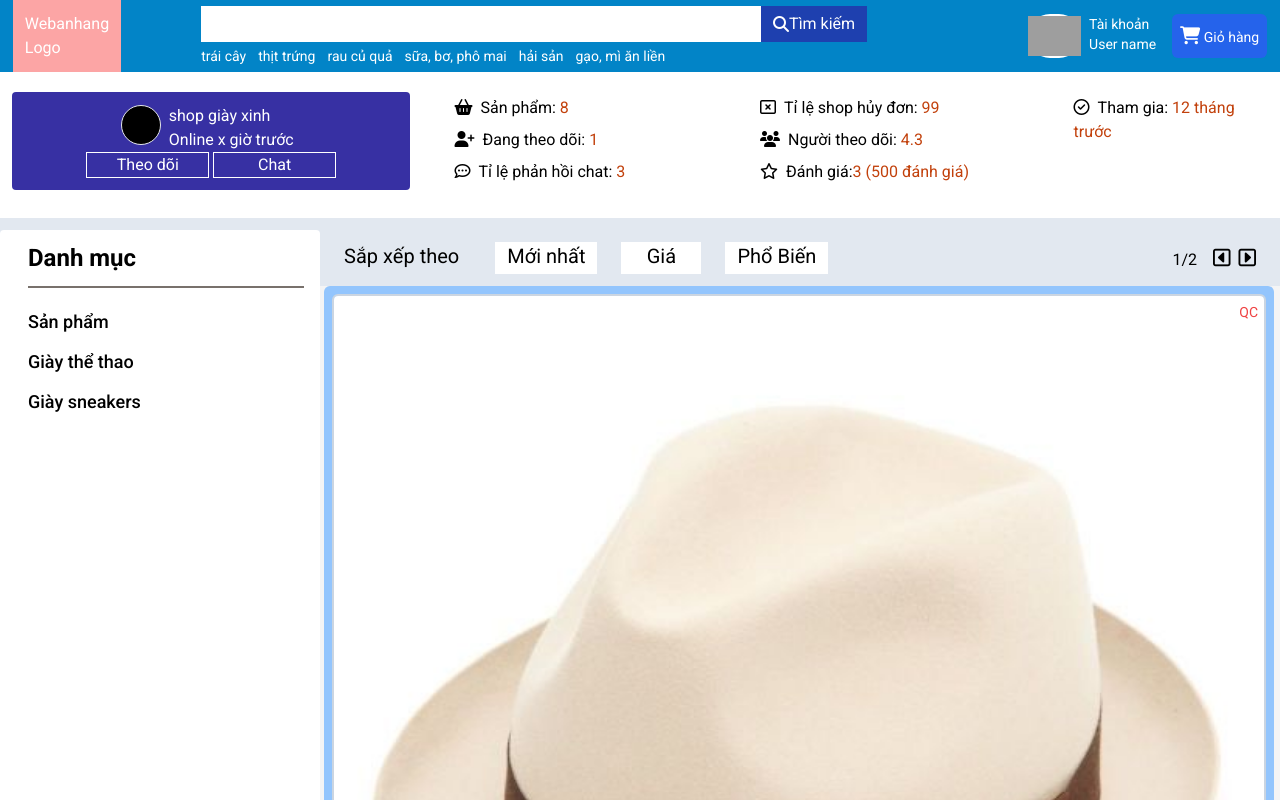
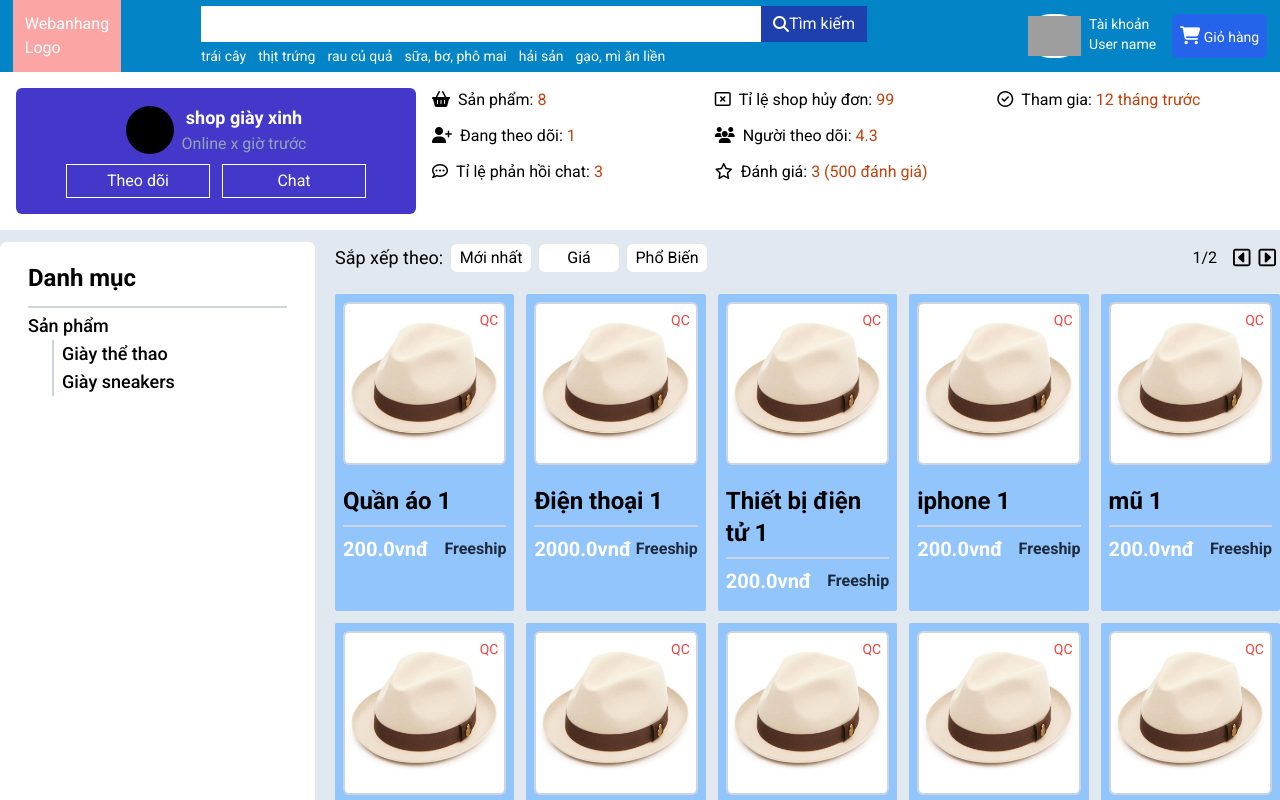
Before and after one commit to dtpvy/NPCNPM_20CLC01_Group2, a React (Vite) app in the folder src/fe/: page /profile/seller-profile in a window 1280 px wide. Shown: the top 800 px of the page. Built offline with nearby package versions, Linux system fonts and the light colour scheme; grey boxes are pictures that could not be loaded.

Commit message:
fix seller profile

```diff
--- a/src/fe/src/Components/Home/Suggestion/ProductBox.jsx
+++ b/src/fe/src/Components/Home/Suggestion/ProductBox.jsx
@@ -3,7 +3,7 @@ import img from "./hat.jpg";
 
 export default function ProductBox(props) {
 	return (
-		<div className="relative bg-blue-300 p-2 pb-4 flex flex-col items-start gap-2 rounded-md w-full cursor-pointer hover:scale-105 duration-300 hover:shadow-2xl">
+		<div className="relative bg-blue-300 p-2 pb-4 flex flex-col items-start gap-2 rounded-sm w-full cursor-pointer hover:scale-105 duration-300 hover:shadow-2xl">
 			<img className="w-full rounded-md mb-3 border-2 border-slate-300" src={img} alt="" />
 
 			<div className="absolute text-sm text-red-500 top-4 right-4">QC</div>
@@ -11,7 +11,7 @@ export default function ProductBox(props) {
 					<i className="fa fa-heart-o"></i>
 				</a> */}
 			<p className="font-semibold text-2xl">{props.product}</p>
-			<div className="w-full h-0.5 bg-green-300"></div>
+			<div className="w-full h-0.5 bg-slate-300"></div>
 			<div className="flex justify-between w-full items-center">
 				<p className="text-xl text-white font-semibold">{props.price}vnđ </p>
 				<div className="text-slate-800 font-bold">Freeship</div>
--- a/src/fe/src/Components/SellerProfile/Category.jsx
+++ b/src/fe/src/Components/SellerProfile/Category.jsx
@@ -3,15 +3,17 @@ import React from "react";
 export default function Category() {
 	let categories = ["Giày thể thao", "Giày sneakers"];
 	let Categories = categories.map((thing) => {
-    return <p className="pb-3 font-medium">{thing}</p>;
+		return <p className="font-medium">{thing}</p>;
 	});
 	return (
-    <div className="w-3/12 inline-block bg-white text-lg rounded pl-7 pt-3">
-      <p className="text-2xl font-bold border-b-2 border-stone-500	pb-3 mr-4">
-        Danh mục
-      </p>
-      <p className="mt-2 py-3 font-medium">Sản phẩm</p>
-      {Categories}
+		<div className="bg-white text-lg rounded-md px-7 py-5 flex flex-col">
+			<p className="text-2xl font-bold">Danh mục</p>
+			<div className="w-full h-0.5 bg-slate-300 mt-3 mb-1"></div>
+			<p className="font-medium">Sản phẩm</p>
+			<div className="flex gap-2 pl-6">
+				<div className="w-0.5 h-full bg-slate-300"></div>
+				<div className="flex flex-col">{Categories}</div>
+			</div>
 		</div>
 	);
 }
--- a/src/fe/src/Components/SellerProfile/Products/index.jsx
+++ b/src/fe/src/Components/SellerProfile/Products/index.jsx
@@ -1,7 +1,8 @@
 import React from "react";
 import ProductBox from "../../Home/Suggestion/ProductBox";
+
 export default function Products() {
-	let products = [
+	const products = [
 		{ name: "Quần áo 1", price: "200.0" },
 		{ name: "Điện thoại 1", price: "2000.0" },
 		{ name: "Thiết bị điện tử 1", price: "200.0" },
@@ -15,38 +16,39 @@ export default function Products() {
 		{ name: "Sách 1", price: "200.0" },
 		{ name: "áo 1", price: "200.0" },
 	];
-	let Products = products.map((thing) => {
-		return (
-			<ProductBox
-				widthSmall="w-2/12"
-				widthLarge="w-2/12"
-				product={thing.name}
-				price={thing.price}
-			/>
-		);
+	const Products = products.map((thing, index) => {
+		return <ProductBox key={index} product={thing.name} price={thing.price} />;
 	});
+
 	return (
-		<div className="category-container w-3/4 inline-block ">
-			<div className="flex items-center	justify-between">
-				<div>
-					<p className="inline-block text-xl mx-3 px-3 h-8 w-23 text-center">Sắp xếp theo</p>
-					<p className="inline-block text-xl m-3 bg-white h-8 w-22 px-3 text-center">Mới nhất</p>
-					<p className="inline-block text-xl m-3 bg-white h-8 w-20 text-center">Giá</p>
-					<p className="inline-block text-xl m-3 bg-white h-8 w-22 px-3 text-center">Phổ Biến</p>
+		<div className="">
+			<div className="flex items-center justify-between mb-5">
+				<div className="flex gap-2">
+					<div className="text-lg">Sắp xếp theo:</div>
+					<div className="bg-white w-20 flex items-center justify-center rounded-md hover:bg-slate-300">
+						Mới nhất
+					</div>
+					<div className="bg-white w-20 flex items-center justify-center rounded-md hover:bg-slate-300">
+						Giá
+					</div>
+					<div className="bg-white w-20 flex items-center justify-center rounded-md hover:bg-slate-300">
+						Phổ Biến
+					</div>
 				</div>
-				<div className="px-5">
-					<span>1</span>
-					<span>/2</span>
-					<a className="">
+				<div className="flex items-center">
+					<div className="h-8 flex items-center">
+						<span>1</span>
+						<span>/2</span>
+					</div>
+					<div className="h-8 flex items-center">
 						<i className="fa fa-toggle-left	text-xl mx-1 pl-3"></i>
-					</a>
-					<a className="">
+					</div>
+					<div className="h-8 flex items-center">
 						<i className="fa fa-toggle-right text-xl mx-1"></i>
-					</a>
+					</div>
 				</div>
 			</div>
-
-			<div className="flex flex-wrap bg-zinc-100 pb-1.5 pr-1.5 pl-1">{Products}</div>
+			<div className="grid grid-cols-5 gap-3">{Products}</div>
 		</div>
 	);
 }
--- a/src/fe/src/Components/SellerProfile/SellerInfor/index.jsx
+++ b/src/fe/src/Components/SellerProfile/SellerInfor/index.jsx
@@ -13,61 +13,58 @@ export default function SellerInfor() {
 		join: "12 tháng trước",
 	};
 	return (
-    <div className="flex mb-3 pt-2 pb-4 bg-white ">
-      <div className="w-4/12 bg-indigo-800 p-3 m-3 text-white flex flex-col justify-around items-center rounded">
-        <div className="mr-5 ml-3">
-          <div className="inline-block border rounded-full h-10 w-10 mr-2 bg-black"></div>
-          <div className="inline-block">
-            <p className="">{data.name}</p>
-            <p>Online x giờ trước</p>
+		<div className="grid grid-cols-[1.5fr_1fr_1fr_1fr] gap-4 bg-white p-4">
+			<div className="bg-indigo-700 py-4 text-white flex flex-col justify-center gap-2 items-center rounded-md hover:scale-[1.025] duration-300">
+				<button className="flex items-center">
+					<div className="rounded-full w-12 aspect-square mr-2 bg-black"></div>
+					<div className="">
+						<p className="text-lg font-semibold">{data.name}</p>
+						<p className="text-slate-400">Online x giờ trước</p>
 					</div>
+				</button>
+
+				<button className="flex gap-3">
+					<div className="border border-white w-36 py-1 flex items-center justify-center hover:font-bold hover:bg-blue-500 cursor-pointer">
+						Theo dõi
+					</div>
+					<div className="border border-white w-36 py-1 flex items-center justify-center hover:font-bold hover:bg-blue-500 cursor-pointer">
+						Chat
+					</div>
+				</button>
 			</div>
 
-        <div className="flex justify-around text-center w-8/12">
-          <div className="border border-white inline-block mr-1 w-1/2">
-            Theo dõi
-          </div>
-          <div className="border border-white inline-block w-1/2">Chat</div>
-        </div>
-      </div>
-
-      <div className="w-3/12 ml-8 mt-4">
-        <p className="pb-2">
+			<div className="flex flex-col gap-3">
+				<p className="">
 					<i className="mr-2 fa fa-shopping-basket"></i>
-          Sản phẩm: <span className="text-orange-700		">{data.products}</span>
+					Sản phẩm: <span className="text-orange-700">{data.products}</span>
 				</p>
-        <p className="pb-2">
+				<p className="">
 					<i className="mr-2 fa fa-user-plus"></i>
-          Đang theo dõi:{" "}
-          <span className="text-orange-700"> {data.following}</span>
+					Đang theo dõi: <span className="text-orange-700"> {data.following}</span>
 				</p>
-        <p className="pb-2">
+				<p className="">
 					<i className="mr-2 fa fa-commenting-o"></i>
-          Tỉ lệ phản hồi chat:{" "}
-          <span className="text-orange-700"> {data.replyPercent}</span>
+					Tỉ lệ phản hồi chat: <span className="text-orange-700"> {data.replyPercent}</span>
 				</p>
 			</div>
-      <div className="w-3/12 mx-2 mt-4">
-        <p className="pb-2">
+			<div className="flex flex-col gap-3">
+				<p className="">
 					<i className="mr-2 fa fa-window-close-o"></i>
-          Tỉ lệ shop hủy đơn:{" "}
-          <span className="text-orange-700"> {data.cancelPercent}</span>
+					Tỉ lệ shop hủy đơn: <span className="text-orange-700"> {data.cancelPercent}</span>
 				</p>
-        <p className="pb-2">
+				<p className="">
 					<i className="mr-2 fa fa-users"></i>
 					Người theo dõi:
 					<span className="text-orange-700"> {data.followers}</span>
 				</p>
-        <p className="pb-2">
+				<p className="">
 					<i className="mr-2 fa fa-star-o"></i>
 					Đánh giá:
-          <span className="text-orange-700">
-            {`${data.rate} (${data.numberOfRates} đánh giá)`}
-          </span>
+					<span className="text-orange-700">{` ${data.rate} (${data.numberOfRates} đánh giá)`}</span>
 				</p>
 			</div>
-      <div className="w-2/12 mx-2 mt-4">
-        <p className="pb-2">
+			<div className="flex flex-col gap-3">
+				<p className="">
 					<i className="mr-2 fa fa-check-circle-o"></i>
 					Tham gia: <span className="text-orange-700">{data.join} </span>
 				</p>
--- a/src/fe/src/Components/SellerProfile/index.jsx
+++ b/src/fe/src/Components/SellerProfile/index.jsx
@@ -3,13 +3,12 @@ import React from "react";
 import SellerInfor from "./SellerInfor";
 import Category from "./Category";
 import Products from "./Products";
-// import Suggestion from "./Suggestion/Suggestion.jsx";
 
 export default function SellerProfile() {
 	return (
-		<div className="bg-slate-200">
+		<div className="bg-slate-200 flex flex-col gap-3">
 			<SellerInfor />
-			<div className="flex 	">
+			<div className="grid grid-cols-[1fr_3fr] gap-5">
 				<Category />
 				<Products />
 			</div>
```
Lines whose indentation alone changed are shown as unchanged.
